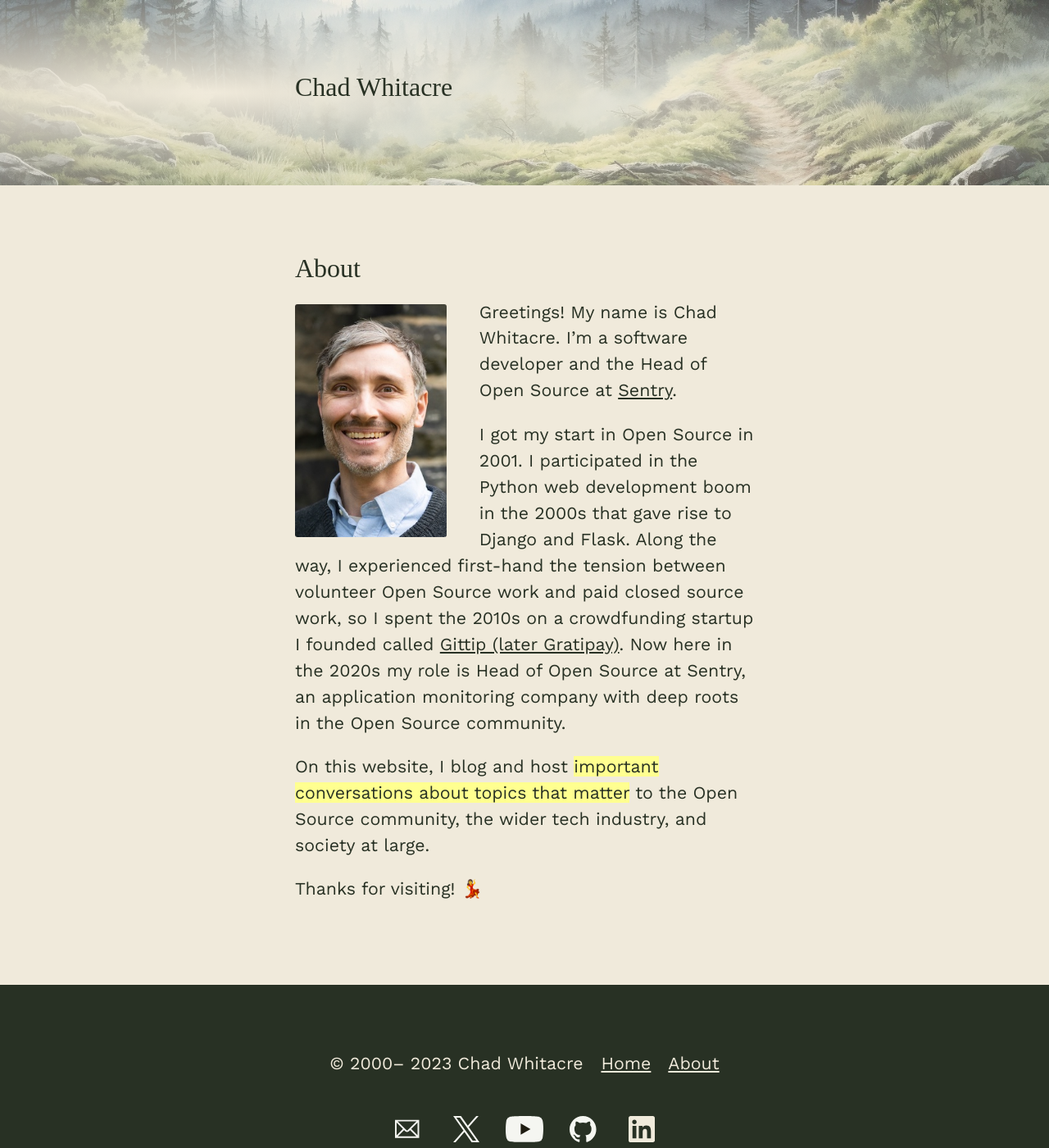
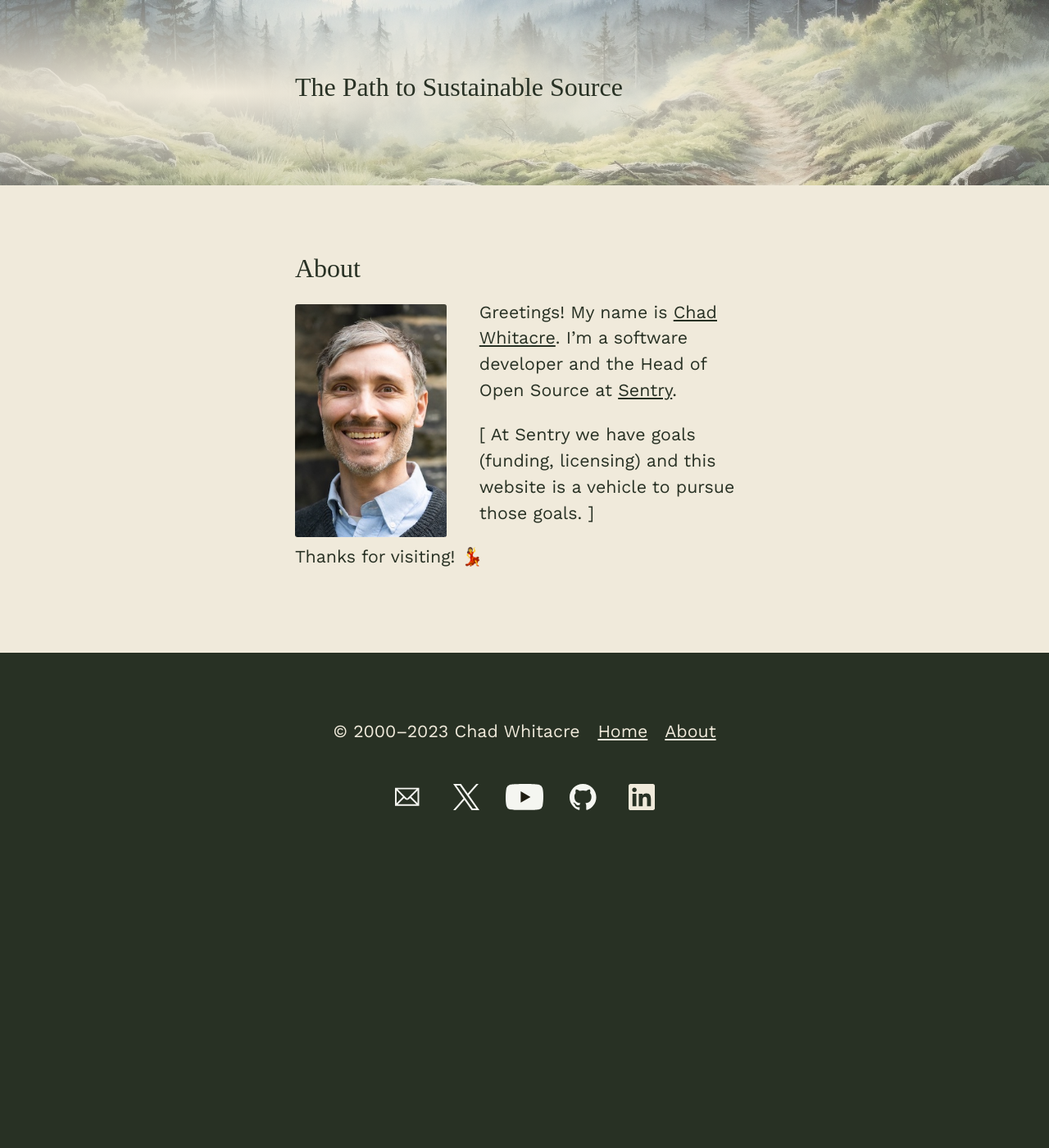
Before and after one commit to chadwhitacre/openpath, a Jekyll site: the page built from about/index.md, in a window 1280 px wide and 1400 px high. Shown: the whole window at 82% size. Built offline with Jekyll 4.4.1, drawn with Linux system fonts in a browser that asks for light colours; some web fonts are replaced.

Commit message:
⇒ Path to Sustainable Source

```diff
--- a/_includes/headshot.html
+++ b/_includes/headshot.html
@@ -1 +1,5 @@
-<img src="/assets/chadwhitacre.jpg" alt="headshot of Chad Whitacre" class="headshot" />
+<img
+  src="/assets/chadwhitacre.jpg"
+  alt="headshot of Chad Whitacre"
+  class="headshot"
+/>
--- a/_layouts/default.html
+++ b/_layouts/default.html
@@ -3,47 +3,47 @@
   <head>
     <meta charset="UTF-8" />
     <meta name="viewport" content="width=device-width, initial-scale=1.0" />
-    <title>Future of Open Source with Chad Whitacre</title>
+    <title>The Path to Sustainable Source with Chad Whitacre</title>
     <style>
       @import url("/assets/style.css?{{site.time | date: '%s'}}");
     </style>
 
     <!-- ty opengraph.xyz 🙏 -->
-    <title>Future of Open Source with Chad Whitacre</title>
+    <title>The Path to Sustainable Source with Chad Whitacre</title>
     <meta
       name="description"
-      content="Conversations about important topics in Open Source, hosted by Chad Whitacre"
+      content="Conversations about funding and licensing, hosted by Chad Whitacre"
     />
 
-    <meta property="og:url" content="https://futureofopensource.org/" />
+    <meta property="og:url" content="https://sustainablesource.chadwhitacre.com/" />
     <meta property="og:type" content="website" />
     <meta
       property="og:title"
-      content="Future of Open Source with Chad Whitacre"
+      content="The Path to Sustainable Source with Chad Whitacre"
     />
     <meta
       property="og:description"
-      content="Conversations about important topics in Open Source, hosted by Chad Whitacre"
+      content="Conversations about funding and licensing, hosted by Chad Whitacre"
     />
     <meta
       property="og:image"
-      content="https://futureofopensource.org/assets/social.webp"
+      content="https://sustainablesource.chadwhitacre.com/assets/social.webp"
     />
 
     <meta name="twitter:card" content="summary_large_image" />
-    <meta property="twitter:domain" content="futureofopensource.org" />
-    <meta property="twitter:url" content="https://futureofopensource.org/" />
+    <meta property="twitter:domain" content="sustainablesource.chadwhitacre.com" />
+    <meta property="twitter:url" content="https://sustainablesource.chadwhitacre.com/" />
     <meta
       name="twitter:title"
-      content="Future of Open Source with Chad Whitacre"
+      content="The Path to Sustainable Source with Chad Whitacre"
     />
     <meta
       name="twitter:description"
-      content="Conversations about important topics in Open Source, hosted by Chad Whitacre"
+      content="Conversations about funding and licensing, hosted by Chad Whitacre"
     />
     <meta
       name="twitter:image"
-      content="https://futureofopensource.org/assets/social.webp"
+      content="https://sustainablesource.chadwhitacre.com/assets/social.webp"
     />
 
     <!-- ty https://emojitofavicon.com/ 🙏 -->
@@ -63,8 +63,8 @@
     <header>
       <div class="content">
         <a href="/">
-          <h1>Chad Whitacre</h1>
-          <h2>Head of Open Source, Sentry</h2>
+          <h1>The Path to Sustainable Source</h1>
+          <h2>with Chad Whitacre</h2>
         </a>
       </div>
     </header>
@@ -72,9 +72,9 @@
     <footer>
       <div class="content">
         <p>
-          &copy; 2000–
+          &copy;
           <script type="text/javascript">
-            document.write(new Date().getFullYear());
+            document.write(`2000–${new Date().getFullYear()}`);
           </script>
           Chad Whitacre &nbsp; <a href="/">Home</a> &nbsp;
           <a href="/about/">About</a>
--- a/_layouts/post.html
+++ b/_layouts/post.html
@@ -6,6 +6,5 @@ layout: default
   <h2>{{ page.title }}</h2>
   {% if page.published %}
   <p class="meta">Published on {{ page.published | date: '%B %d, %Y' }}</p>
-  {% endif %}
-  {{ content }}
+  {% endif %} {{ content }}
 </div>
--- a/about/index.md
+++ b/about/index.md
@@ -3,19 +3,10 @@ title: About
 ---
 
 <a href="/assets/chadwhitacre-headshot.jpg">{% include headshot.html %}</a>
-Greetings! My name is Chad Whitacre. I'm a software developer and the Head of
+Greetings! My name is [Chad Whitacre](https://chadwhitacre.com/). I'm a software developer and the Head of
 Open Source at [Sentry](https://sentry.io/welcome/).
 
-I got my start in Open Source in 2001. I participated in the Python web
-development boom in the 2000s that gave rise to Django and Flask. Along the
-way, I experienced first-hand the tension between volunteer Open Source work
-and paid closed source work, so I spent the 2010s on a crowdfunding startup I
-founded called [Gittip (later Gratipay)](https://gratipay.com/). Now here in
-the 2020s my role is Head of Open Source at Sentry, an application monitoring
-company with deep roots in the Open Source community.
-
-On this website, I blog and host **important conversations about topics that
-matter** to the Open Source community, the wider tech industry, and society at
-large.
+[ At Sentry we have goals (funding, licensing) and this website is a vehicle to
+pursue those goals. ]
 
 Thanks for visiting! 💃
--- a/assets/style.scss
+++ b/assets/style.scss
@@ -47,7 +47,8 @@ p {
   padding: 0;
   line-height: 1.5;
 }
-b, strong {
+b,
+strong {
   font-weight: normal;
   background: var(--yellow);
 }
@@ -131,7 +132,6 @@ header {
   background-attachment: fixed;
 
   header {
-
     margin: 0;
     padding: 7vw 0 0;
     height: 17.6432291666667vw; /* goofy aspect ratio on banner.webp */
@@ -186,7 +186,7 @@ header {
 
 img.headshot {
   float: left;
-  width: 33% ! important;
+  width: 33% !important;
   margin: 6px 40px 6px 0;
   border-radius: 3px;
 }
```
Also changed, not shown: other parts of _layouts/default.html (+1 -1 lines), _posts/2023-12-13-bringing-back-the-blag.md (deleted, +0 -57 lines), _posts/2023-12-15-introducing-the-path-to-sustainable-source.md (added, +7 -0 lines), index.html (+7 -10 lines), 2023/introducing-the-path-to-sustainable-source/open-calls.jpg (renamed from 2023/bringing-back-the-blag/open-calls.jpg), 2023/introducing-the-path-to-sustainable-source/social.webp (renamed from 2023/bringing-back-the-blag/social.webp).
